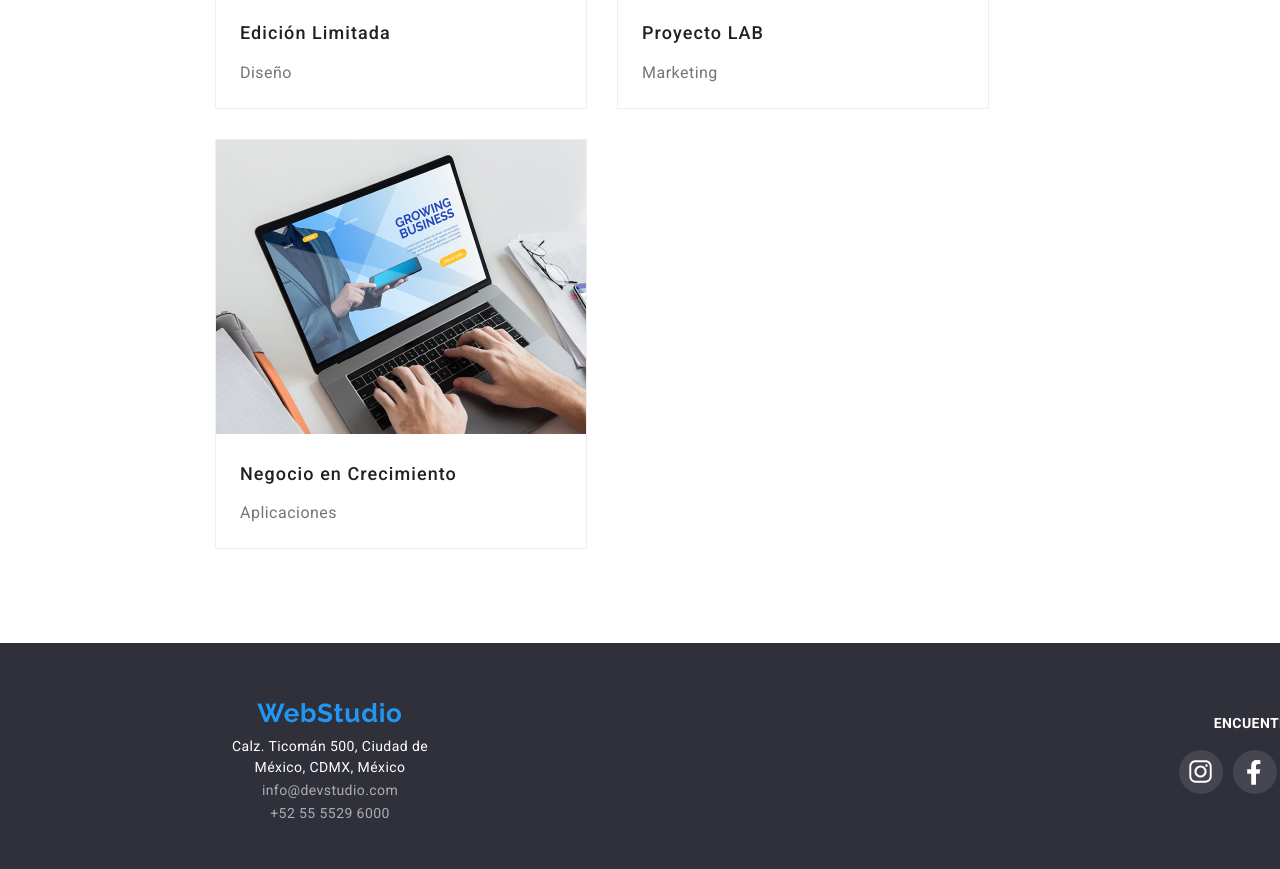
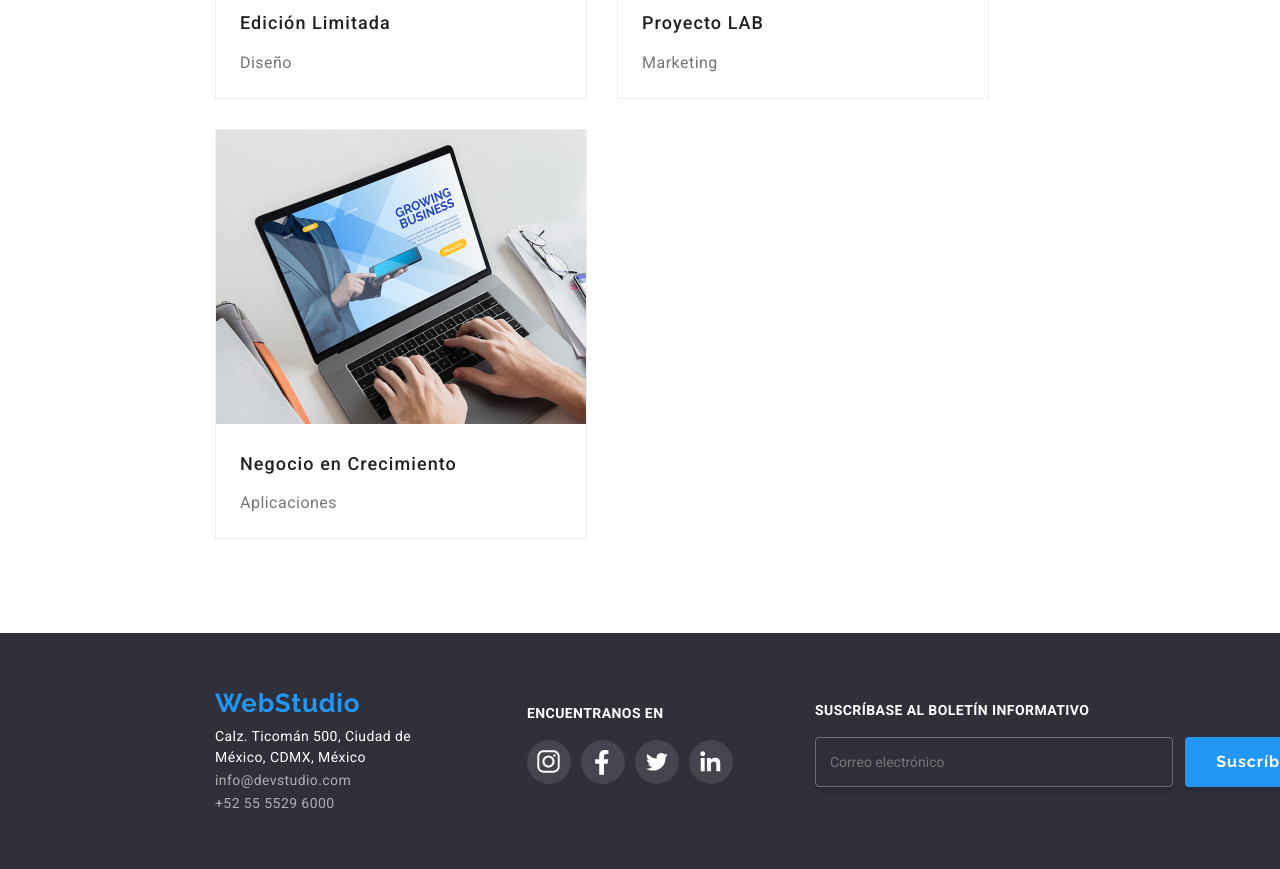
Before and after one commit to buencholo593/goit-markup-hw-08, a plain HTML site: page pages/portfolio.html in a window 1280 px wide. Shown: the part 1931-2800 px from the top of the page. Drawn offline with Linux system fonts and the light colour scheme.

Commit message:
Add files via upload

```diff
--- a/css/styles.css
+++ b/css/styles.css
@@ -2670,6 +2670,8 @@ position: relative;
 
     .menu_contacts li {
         display: flex;
+        margin-bottom: 0;
+        justify-content: start;
     }
 
     /* Content Footer */
@@ -2818,6 +2820,8 @@ position: relative;
         font-weight: 900;
         letter-spacing: 0.06em;
         text-align: center;
+        line-height: initial;
+        padding: 0;
     }
 
     .container_tittle_index {
@@ -3191,6 +3195,10 @@ position: relative;
         display: flex;
         align-items: center;
         justify-content: space-between;
+
+        flex-wrap: initial;
+        text-align: initial;
+        column-gap: 0;
     }
 
     .social_img {
```
